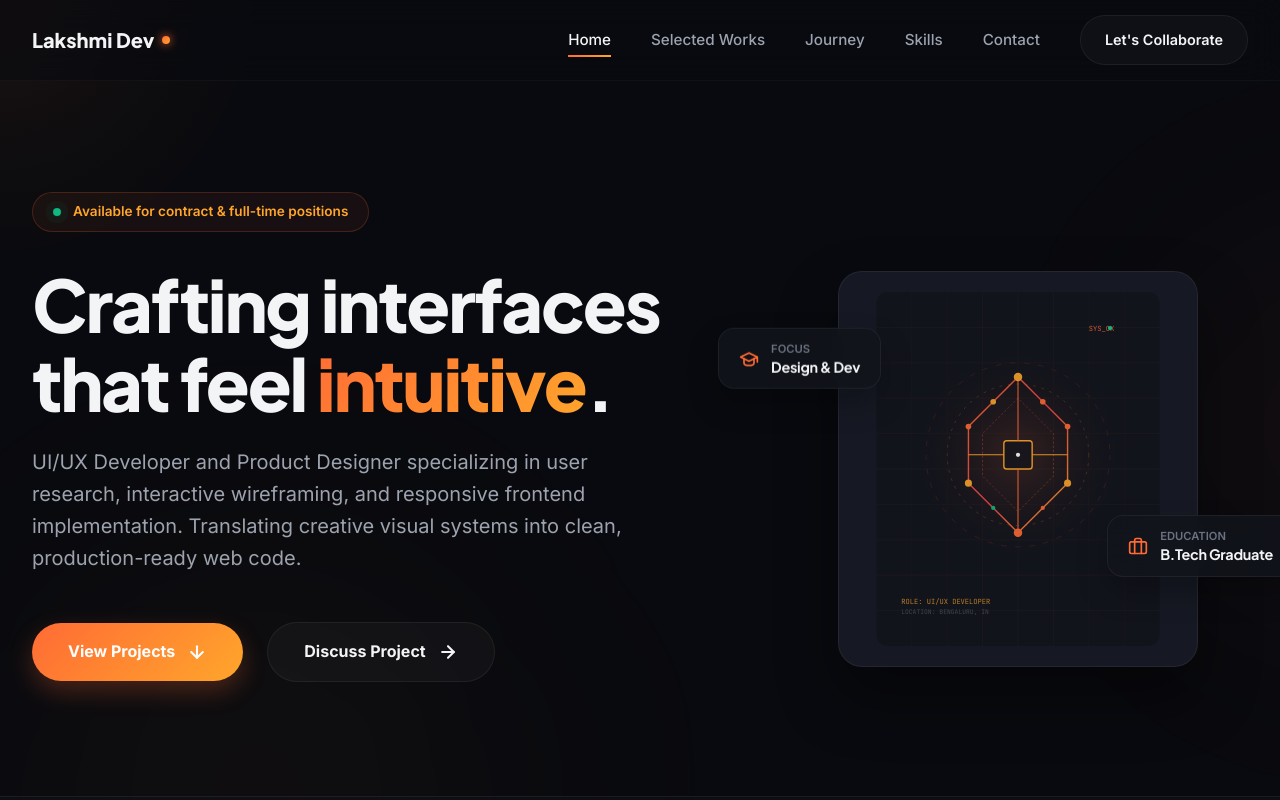
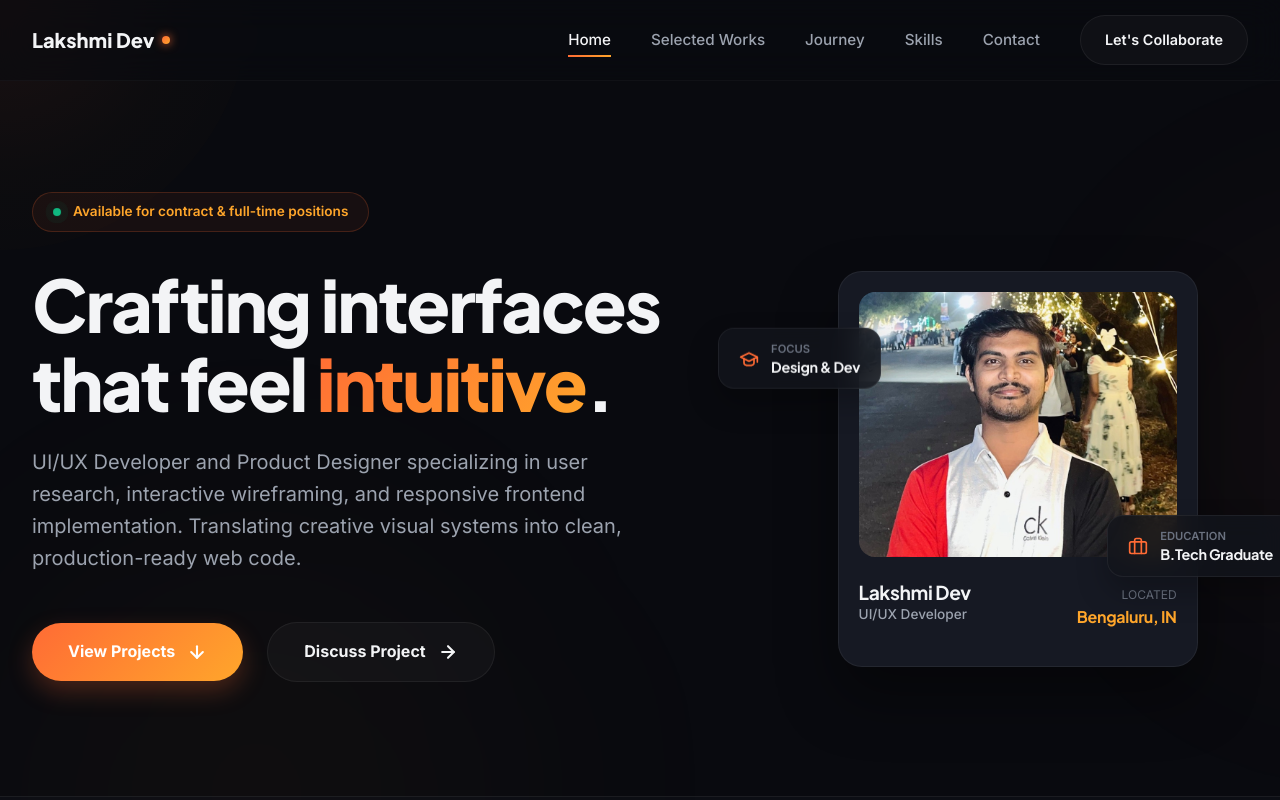
Before and after one commit to Lakshmiyadav65/lakshmi1, a website built with Vite: page index.html in a window 1280 px wide. Shown: the top 800 px of the page. Built offline with nearby package versions, Linux system fonts and the light colour scheme.

Commit message:
Update profile card to use actual photo of Lakshmi Dev

```diff
--- a/index.html
+++ b/index.html
@@ -69,64 +69,7 @@
 
       <div class="hero-visual">
         <div class="profile-card">
-          <!-- Neural Network SVG Visual Representation instead of PNG image -->
-          <svg class="portrait-svg" viewBox="0 0 400 500" fill="none" xmlns="http://www.w3.org/2000/svg" aria-label="Visual mesh representing Lakshmi Dev">
-            <rect width="100%" height="100%" fill="#12141c" rx="16"/>
-            <!-- Grid pattern overlay -->
-            <path d="M 0 50 L 400 50 M 0 100 L 400 100 M 0 150 L 400 150 M 0 200 L 400 200 M 0 250 L 400 250 M 0 300 L 400 300 M 0 350 L 400 350 M 0 400 L 400 400 M 0 450 L 400 450" stroke="rgba(255, 107, 53, 0.05)" stroke-width="1"/>
-            <path d="M 50 0 L 50 500 M 100 0 L 100 500 M 150 0 L 150 500 M 200 0 L 200 500 M 250 0 L 250 500 M 300 0 L 300 500 M 350 0 L 350 500" stroke="rgba(255, 107, 53, 0.05)" stroke-width="1"/>
-
-            <circle cx="200" cy="230" r="160" fill="url(#avatarGlow)" opacity="0.5"/>
-            <defs>
-              <radialGradient id="avatarGlow" cx="50%" cy="50%" r="50%" fx="50%" fy="50%">
-                <stop offset="0%" stop-color="var(--accent-orange)" stop-opacity="0.3"/>
-                <stop offset="100%" stop-color="transparent" stop-opacity="0"/>
-              </radialGradient>
-              <linearGradient id="cyberGrad" x1="0%" y1="0%" x2="100%" y2="100%">
-                <stop offset="0%" stop-color="var(--accent-orange)"/>
-                <stop offset="50%" stop-color="#ef4444"/>
-                <stop offset="100%" stop-color="var(--accent-amber)"/>
-              </linearGradient>
-            </defs>
-
-            <g opacity="0.85">
-              <!-- Radar Concentric Shapes -->
-              <circle cx="200" cy="230" r="130" stroke="var(--accent-orange)" stroke-width="1" stroke-dasharray="8 12" opacity="0.2"/>
-              <circle cx="200" cy="230" r="100" stroke="var(--accent-amber)" stroke-width="1" stroke-dasharray="4 8" opacity="0.3"/>
-
-              <!-- Abstract Face/Network Graph Node Structure -->
-              <path d="M 200 120 L 130 190 L 130 270 L 200 340 L 270 270 L 270 190 Z" stroke="url(#cyberGrad)" stroke-width="2" stroke-linejoin="round"/>
-              <path d="M 200 150 L 150 200 L 150 260 L 200 310 L 250 260 L 250 200 Z" stroke="url(#cyberGrad)" stroke-width="1" stroke-linejoin="round" opacity="0.5" stroke-dasharray="3 3"/>
-
-              <!-- Core Processor -->
-              <rect x="180" y="210" width="40" height="40" rx="4" fill="rgba(18, 20, 28, 0.9)" stroke="var(--accent-amber)" stroke-width="2"/>
-              <line x1="200" y1="120" x2="200" y2="210" stroke="var(--accent-orange)" stroke-width="1.5"/>
-              <line x1="200" y1="250" x2="200" y2="340" stroke="var(--accent-orange)" stroke-width="1.5"/>
-              <line x1="130" y1="230" x2="180" y2="230" stroke="var(--accent-amber)" stroke-width="1.5"/>
-              <line x1="220" y1="230" x2="270" y2="230" stroke="var(--accent-amber)" stroke-width="1.5"/>
-
-              <!-- Interconnecting Nodes -->
-              <circle cx="200" cy="120" r="6" fill="var(--accent-amber)"/>
-              <circle cx="130" cy="190" r="4" fill="var(--accent-orange)"/>
-              <circle cx="270" cy="190" r="4" fill="var(--accent-orange)"/>
-              <circle cx="130" cy="270" r="5" fill="var(--accent-amber)"/>
-              <circle cx="270" cy="270" r="5" fill="var(--accent-amber)"/>
-              <circle cx="200" cy="340" r="6" fill="var(--accent-orange)"/>
-
-              <!-- Interactive Pulses -->
-              <circle cx="165" cy="155" r="4" fill="var(--accent-amber)"/>
-              <circle cx="235" cy="155" r="4" fill="var(--accent-orange)"/>
-              <circle cx="165" cy="305" r="3" fill="var(--green)"/>
-              <circle cx="235" cy="305" r="3" fill="var(--accent-orange)"/>
-              <circle cx="200" cy="230" r="3" fill="#FFF"/>
-            </g>
-
-            <!-- Technical overlays -->
-            <text x="35" y="440" fill="var(--accent-amber)" font-family="var(--font-mono)" font-size="10" opacity="0.7">ROLE: UI/UX DEVELOPER</text>
-            <text x="35" y="455" fill="var(--text-muted)" font-family="var(--font-mono)" font-size="9" opacity="0.5">LOCATION: BENGALURU, IN</text>
-            <text x="300" y="55" fill="var(--accent-orange)" font-family="var(--font-mono)" font-size="10" opacity="0.8">SYS_OK</text>
-            <circle cx="330" cy="51" r="3" fill="var(--green)"/>
-          </svg>
+          <img src="./assets/images/lakshmi_photo.jpg" alt="Lakshmi Dev" class="profile-card-image">
           <div class="profile-card-info">
             <div>
               <h3>Lakshmi Dev</h3>
```
Also changed, not shown: assets/images/lakshmi_photo.jpg (added).
